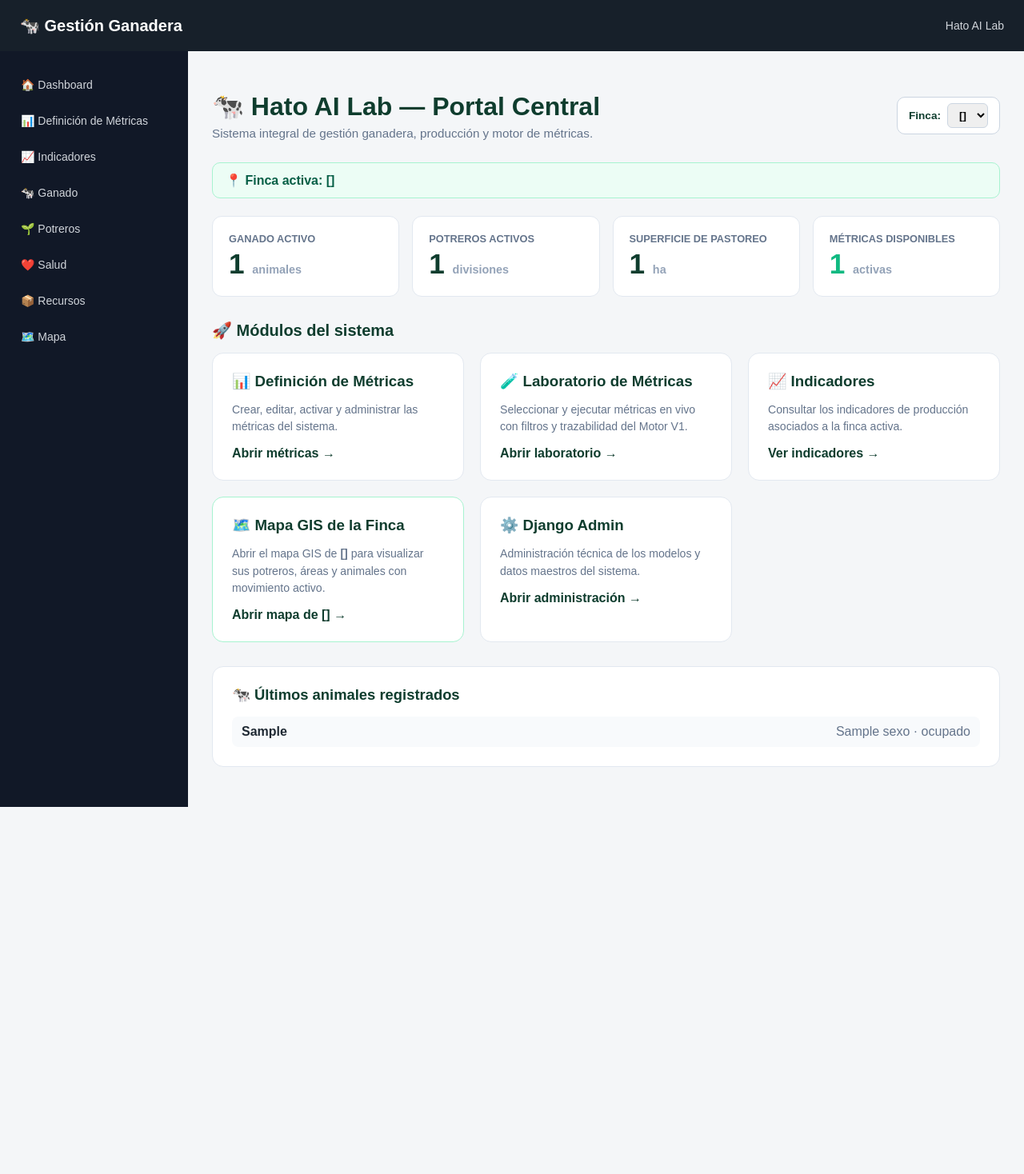
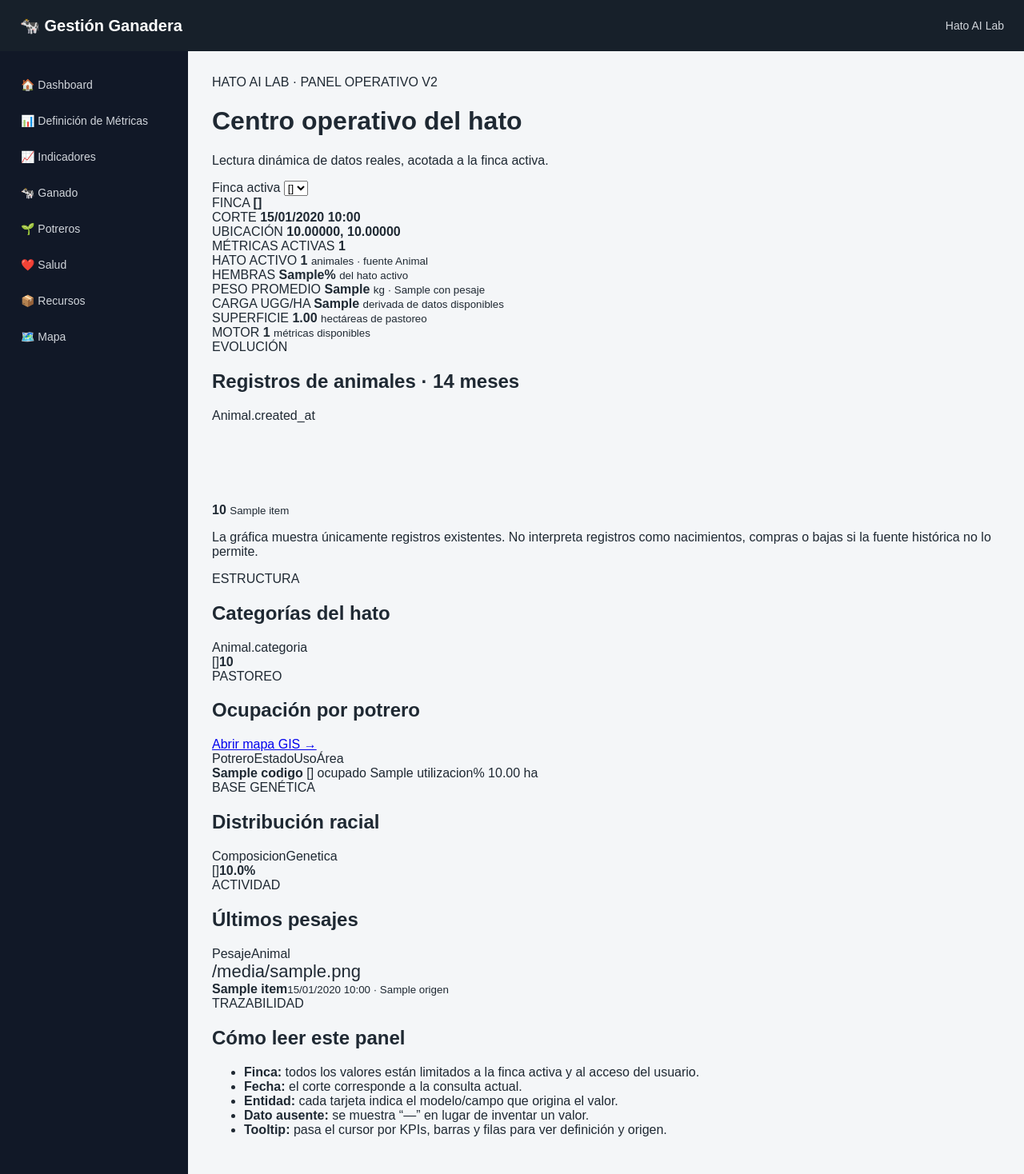
Before and after one commit to hata1010/hato-ai-lab, a Django app: template apps/administrador/templates/administrador/dashboard.html in a window 1280 px wide. Shown: the whole page at 80% size. Before the commit the page ends 1009 px from the top, so only its background shows below. Run offline with Django 5.2, Linux system fonts and the light colour scheme; the template is opened without the code that fills it: most values are stand-ins (such as "Sample title", 1, 10 or a date in 2020).

Commit message:
feat(dashboard): implement panel operativo v2 interface

```diff
--- a/apps/administrador/templates/administrador/dashboard.html
+++ b/apps/administrador/templates/administrador/dashboard.html
@@ -1,62 +1,180 @@
 {% extends "administrador/base.html" %}
 
-{% block title %}Hato AI Lab — Portal Central{% endblock %}
+{% block title %}Hato AI Lab — Panel Operativo V2{% endblock %}
 
 {% block content %}
-<div style="max-width: 1100px; margin: 0 auto; padding: 20px 0;">
+<div class="v2-shell">
+    <header class="v2-header">
+        <div>
+            <div class="eyebrow">HATO AI LAB · PANEL OPERATIVO V2</div>
+            <h1>Centro operativo del hato</h1>
+            <p>Lectura dinámica de datos reales, acotada a la finca activa.</p>
+        </div>
+        {% if fincas_disponibles %}
+        <form method="POST" action="{% url 'seleccionar_finca' %}" class="v2-finca-form">
+            {% csrf_token %}
+            <label for="finca_id">Finca activa</label>
+            <select name="finca_id" id="finca_id" onchange="this.form.submit()">
+                {% for f in fincas_disponibles %}
+                <option value="{{ f.id }}" {% if finca and finca.id == f.id %}selected{% endif %}>{{ f.nombre }}</option>
+                {% endfor %}
+            </select>
+            <input type="hidden" name="next" value="{{ request.path }}">
+        </form>
+        {% endif %}
+    </header>
 
-    <div style="display:flex; justify-content:space-between; align-items:center; gap:15px; flex-wrap:wrap; margin-bottom:28px;">
+    {% if finca %}
+    <section class="v2-context">
         <div>
-            <h1 style="font-size:2rem; font-weight:800; color:#0f3d2e; margin:0 0 6px;">🐄 Hato AI Lab — Portal Central</h1>
-            <p style="color:#64748b; margin:0; font-size:.95rem;">Sistema integral de gestión ganadera, producción y motor de métricas.</p>
+            <span class="context-label">FINCA</span>
+            <strong>{{ finca.nombre }}</strong>
         </div>
+        <div>
+            <span class="context-label">CORTE</span>
+            <strong>{{ now|date:"d/m/Y H:i" }}</strong>
+        </div>
+        <div>
+            <span class="context-label">UBICACIÓN</span>
+            <strong>{% if ubicacion_finca %}{{ ubicacion_finca.lat|floatformat:5 }}, {{ ubicacion_finca.lon|floatformat:5 }}{% else %}No registrada{% endif %}</strong>
+        </div>
+        <div>
+            <span class="context-label">MÉTRICAS ACTIVAS</span>
+            <strong>{{ total_metricas }}</strong>
+        </div>
+    </section>
 
-        {% if fincas_disponibles %}
-        <div style="background:white; padding:7px 14px; border-radius:10px; border:1px solid #cbd5e1;">
-            <form method="POST" action="{% url 'seleccionar_finca' %}" style="display:flex; align-items:center; gap:8px;">
-                {% csrf_token %}
-                <label for="finca_id" style="font-weight:700; font-size:.85rem; color:#0f3d2e;">Finca:</label>
-                <select name="finca_id" id="finca_id" onchange="this.form.submit()" style="padding:6px 10px; border-radius:6px; border:1px solid #cbd5e1; font-weight:700;">
-                    {% for f in fincas_disponibles %}
-                    <option value="{{ f.id }}" {% if finca and finca.id == f.id %}selected{% endif %}>{{ f.nombre }}</option>
-                    {% endfor %}
-                </select>
-                <input type="hidden" name="next" value="{{ request.path }}">
-            </form>
-        </div>
-        {% endif %}
+    <section class="v2-kpis">
+        <article class="v2-kpi" data-tooltip="Animales con estado activo pertenecientes a la finca seleccionada. Fuente: Animal.estado + Animal.finca.">
+            <span>HATO ACTIVO</span>
+            <strong>{{ total_animales }}</strong>
+            <small>animales · fuente Animal</small>
+        </article>
+        <article class="v2-kpi" data-tooltip="Porcentaje de animales activos cuyo sexo registrado es Hembra. Fuente: Animal.sexo + Animal.finca.">
+            <span>HEMBRAS</span>
+            <strong>{{ hembras_pct }}%</strong>
+            <small>del hato activo</small>
+        </article>
+        <article class="v2-kpi" data-tooltip="Promedio del último pesaje disponible por animal activo. Fuente: PesajeAnimal.fecha/peso_kg.">
+            <span>PESO PROMEDIO</span>
+            <strong>{% if peso_promedio %}{{ peso_promedio }}{% else %}—{% endif %}</strong>
+            <small>kg · {{ animales_con_peso }} con pesaje</small>
+        </article>
+        <article class="v2-kpi" data-tooltip="Carga estimada como peso vivo total / 450 kg UGG / hectáreas de potreros activos. No se calcula si falta peso o superficie.">
+            <span>CARGA UGG/HA</span>
+            <strong>{% if carga_ugg_ha %}{{ carga_ugg_ha }}{% else %}—{% endif %}</strong>
+            <small>derivada de datos disponibles</small>
+        </article>
+        <article class="v2-kpi" data-tooltip="Suma del área_hectareas de los potreros activos de la finca.">
+            <span>SUPERFICIE</span>
+            <strong>{{ total_hectareas|floatformat:2 }}</strong>
+            <small>hectáreas de pastoreo</small>
+        </article>
+        <article class="v2-kpi" data-tooltip="Cantidad de métricas activas propias de la finca más métricas globales activas. Fuente: Metrica.">
+            <span>MOTOR</span>
+            <strong>{{ total_metricas }}</strong>
+            <small>métricas disponibles</small>
+        </article>
+    </section>
+
+    <div class="v2-grid two">
+        <section class="v2-panel">
+            <div class="v2-panel-head">
+                <div><span class="eyebrow">EVOLUCIÓN</span><h2>Registros de animales · 14 meses</h2></div>
+                <span class="source-chip">Animal.created_at</span>
+            </div>
+            <div class="v2-bars" aria-label="Registros de animales por mes">
+                {% for item in registros_14_meses %}
+                <div class="v2-bar-wrap" data-tooltip="{{ item.label }} · {{ item.total }} registros creados en la finca activa. Fuente: Animal.created_at.">
+                    <div class="v2-bar" style="height:{% if item.total %}{{ item.total }}0{% else %}4{% endif %}px; max-height:150px;"></div>
+                    <strong>{{ item.total }}</strong>
+                    <small>{{ item.label }}</small>
+                </div>
+                {% empty %}<p class="empty">Sin registros en el período.</p>{% endfor %}
+            </div>
+            <p class="v2-note">La gráfica muestra únicamente registros existentes. No interpreta registros como nacimientos, compras o bajas si la fuente histórica no lo permite.</p>
+        </section>
+
+        <section class="v2-panel">
+            <div class="v2-panel-head">
+                <div><span class="eyebrow">ESTRUCTURA</span><h2>Categorías del hato</h2></div>
+                <span class="source-chip">Animal.categoria</span>
+            </div>
+            <div class="v2-list-chart">
+                {% for item in categorias %}
+                <div class="chart-row" data-tooltip="{{ item.nombre }} · {{ item.total }} animales activos. Fuente: Animal.categoria.">
+                    <div class="row-label"><span>{{ item.nombre }}</span><strong>{{ item.total }}</strong></div>
+                    <div class="track"><div class="fill" style="width:{% widthratio item.total total_animales 100 %}%"></div></div>
+                </div>
+                {% empty %}<p class="empty">No hay categorías registradas.</p>{% endfor %}
+            </div>
+        </section>
     </div>
 
-    {% if finca %}
-    <div style="margin-bottom:22px; padding:12px 16px; background:#ecfdf5; border:1px solid #a7f3d0; border-radius:10px; color:#065f46; font-weight:700;">
-        📍 Finca activa: {{ finca.nombre }}
-    </div>
-    {% endif %}
+    <div class="v2-grid two">
+        <section class="v2-panel">
+            <div class="v2-panel-head">
+                <div><span class="eyebrow">PASTOREO</span><h2>Ocupación por potrero</h2></div>
+                {% if finca %}<a class="v2-link" href="{% url 'mapa_finca' finca.id %}">Abrir mapa GIS →</a>{% endif %}
+            </div>
+            <div class="potrero-table">
+                <div class="potrero-row table-head"><span>Potrero</span><span>Estado</span><span>Uso</span><span>Área</span></div>
+                {% for potrero in potreros_operativos %}
+                <div class="potrero-row" data-tooltip="{{ potrero.nombre }} · {{ potrero.carga }}/{{ potrero.capacidad|default:'—' }} animales · {{ potrero.pasto }} · {% if potrero.tiene_poligono %}polígono GIS registrado{% else %}sin polígono GIS{% endif %}.">
+                    <span><strong>{{ potrero.codigo }}</strong> {{ potrero.nombre }}</span>
+                    <span class="status status-{{ potrero.estado_codigo }}">{{ potrero.estado }}</span>
+                    <span>{% if potrero.utilizacion != None %}{{ potrero.utilizacion }}%{% else %}—{% endif %}</span>
+                    <span>{% if potrero.area %}{{ potrero.area|floatformat:2 }} ha{% else %}—{% endif %}</span>
+                </div>
+                {% empty %}<p class="empty">No hay potreros activos.</p>{% endfor %}
+            </div>
+        </section>
 
-    <div style="display:grid; grid-template-columns:repeat(auto-fit,minmax(220px,1fr)); gap:16px; margin-bottom:30px;">
-        <div style="background:white; border:1px solid #e2e8f0; border-radius:12px; padding:20px;"><div style="font-size:.8rem; font-weight:700; color:#64748b; text-transform:uppercase;">Ganado activo</div><div style="font-size:2.2rem; font-weight:800; color:#0f3d2e; margin-top:4px;">{{ total_animales }} <span style="font-size:.9rem; color:#94a3b8;">animales</span></div></div>
-        <div style="background:white; border:1px solid #e2e8f0; border-radius:12px; padding:20px;"><div style="font-size:.8rem; font-weight:700; color:#64748b; text-transform:uppercase;">Potreros activos</div><div style="font-size:2.2rem; font-weight:800; color:#0f3d2e; margin-top:4px;">{{ total_potreros }} <span style="font-size:.9rem; color:#94a3b8;">divisiones</span></div></div>
-        <div style="background:white; border:1px solid #e2e8f0; border-radius:12px; padding:20px;"><div style="font-size:.8rem; font-weight:700; color:#64748b; text-transform:uppercase;">Superficie de pastoreo</div><div style="font-size:2.2rem; font-weight:800; color:#0f3d2e; margin-top:4px;">{{ total_hectareas }} <span style="font-size:.9rem; color:#94a3b8;">ha</span></div></div>
-        <div style="background:white; border:1px solid #e2e8f0; border-radius:12px; padding:20px;"><div style="font-size:.8rem; font-weight:700; color:#64748b; text-transform:uppercase;">Métricas disponibles</div><div style="font-size:2.2rem; font-weight:800; color:#10b981; margin-top:4px;">{{ total_metricas }} <span style="font-size:.9rem; color:#94a3b8;">activas</span></div></div>
+        <section class="v2-panel">
+            <div class="v2-panel-head">
+                <div><span class="eyebrow">BASE GENÉTICA</span><h2>Distribución racial</h2></div>
+                <span class="source-chip">ComposicionGenetica</span>
+            </div>
+            <div class="v2-list-chart">
+                {% for item in genetica %}
+                <div class="chart-row" data-tooltip="{{ item.nombre }} · {{ item.total|floatformat:2 }}% acumulado en composiciones registradas. Fuente: ComposicionGenetica.">
+                    <div class="row-label"><span>{{ item.nombre }}</span><strong>{{ item.total|floatformat:1 }}%</strong></div>
+                    <div class="track"><div class="fill genetic" style="width:{% if item.total > 100 %}100{% else %}{{ item.total }}{% endif %}%"></div></div>
+                </div>
+                {% empty %}<p class="empty">No hay composición genética registrada.</p>{% endfor %}
+            </div>
+        </section>
     </div>
 
-    <h2 style="font-size:1.25rem; font-weight:800; color:#0f3d2e; margin:0 0 16px;">🚀 Módulos del sistema</h2>
+    <div class="v2-grid two">
+        <section class="v2-panel">
+            <div class="v2-panel-head">
+                <div><span class="eyebrow">ACTIVIDAD</span><h2>Últimos pesajes</h2></div>
+                <span class="source-chip">PesajeAnimal</span>
+            </div>
+            <div class="activity-v2">
+                {% for item in actividad %}
+                <div class="activity-v2-item" data-tooltip="{{ item.tipo }} · {{ item.origen }} · {{ item.fecha|date:'d/m/Y H:i' }}.">
+                    <span class="activity-icon">{{ item.icono }}</span>
+                    <div><strong>{{ item.titulo }}</strong><small>{{ item.fecha|date:"d/m/Y H:i" }} · {{ item.origen }}</small></div>
+                </div>
+                {% empty %}<p class="empty">No hay pesajes registrados para esta finca.</p>{% endfor %}
+            </div>
+        </section>
 
-    <div style="display:grid; grid-template-columns:repeat(auto-fit,minmax(310px,1fr)); gap:20px; margin-bottom:30px;">
-        <a href="{% url 'produccion:lista_metricas' %}" style="text-decoration:none; color:inherit;"><div style="background:white; border:1px solid #e2e8f0; border-radius:14px; padding:24px; height:100%; box-sizing:border-box;"><h3 style="margin:0 0 8px; color:#0f3d2e;">📊 Definición de Métricas</h3><p style="color:#64748b; font-size:.88rem; line-height:1.5;">Crear, editar, activar y administrar las métricas del sistema.</p><strong style="color:#0f3d2e;">Abrir métricas →</strong></div></a>
-        <a href="{% url 'produccion:probar_metrica_general' %}" style="text-decoration:none; color:inherit;"><div style="background:white; border:1px solid #e2e8f0; border-radius:14px; padding:24px; height:100%; box-sizing:border-box;"><h3 style="margin:0 0 8px; color:#0f3d2e;">🧪 Laboratorio de Métricas</h3><p style="color:#64748b; font-size:.88rem; line-height:1.5;">Seleccionar y ejecutar métricas en vivo con filtros y trazabilidad del Motor V1.</p><strong style="color:#0f3d2e;">Abrir laboratorio →</strong></div></a>
-        <a href="{% url 'produccion:indicadores' %}" style="text-decoration:none; color:inherit;"><div style="background:white; border:1px solid #e2e8f0; border-radius:14px; padding:24px; height:100%; box-sizing:border-box;"><h3 style="margin:0 0 8px; color:#0f3d2e;">📈 Indicadores</h3><p style="color:#64748b; font-size:.88rem; line-height:1.5;">Consultar los indicadores de producción asociados a la finca activa.</p><strong style="color:#0f3d2e;">Ver indicadores →</strong></div></a>
-
-        {% if finca %}
-        <a href="{% url 'mapa_finca' finca.id %}" style="text-decoration:none; color:inherit;" title="Abrir el mapa GIS de la finca activa"><div style="background:white; border:1px solid #a7f3d0; border-radius:14px; padding:24px; height:100%; box-sizing:border-box;"><h3 style="margin:0 0 8px; color:#0f3d2e;">🗺️ Mapa GIS de la Finca</h3><p style="color:#64748b; font-size:.88rem; line-height:1.5;">Abrir el mapa GIS de <strong>{{ finca.nombre }}</strong> para visualizar sus potreros, áreas y animales con movimiento activo.</p><strong style="color:#0f3d2e;">Abrir mapa de {{ finca.nombre }} →</strong></div></a>
-        {% else %}
-        <div style="background:#f8fafc; border:1px dashed #cbd5e1; border-radius:14px; padding:24px;"><h3 style="margin:0 0 8px; color:#64748b;">🗺️ Mapa GIS</h3><p style="color:#64748b; font-size:.88rem; line-height:1.5; margin:0;">Selecciona una finca activa para habilitar el mapa GIS.</p></div>
-        {% endif %}
-
-        <a href="/admin/" style="text-decoration:none; color:inherit;"><div style="background:white; border:1px solid #e2e8f0; border-radius:14px; padding:24px; height:100%; box-sizing:border-box;"><h3 style="margin:0 0 8px; color:#0f3d2e;">⚙️ Django Admin</h3><p style="color:#64748b; font-size:.88rem; line-height:1.5;">Administración técnica de los modelos y datos maestros del sistema.</p><strong style="color:#0f3d2e;">Abrir administración →</strong></div></a>
+        <section class="v2-panel provenance">
+            <div class="v2-panel-head"><div><span class="eyebrow">TRAZABILIDAD</span><h2>Cómo leer este panel</h2></div></div>
+            <ul>
+                <li><strong>Finca:</strong> todos los valores están limitados a la finca activa y al acceso del usuario.</li>
+                <li><strong>Fecha:</strong> el corte corresponde a la consulta actual.</li>
+                <li><strong>Entidad:</strong> cada tarjeta indica el modelo/campo que origina el valor.</li>
+                <li><strong>Dato ausente:</strong> se muestra “—” en lugar de inventar un valor.</li>
+                <li><strong>Tooltip:</strong> pasa el cursor por KPIs, barras y filas para ver definición y origen.</li>
+            </ul>
+        </section>
     </div>
-
-    <section style="background:white; border:1px solid #e2e8f0; border-radius:14px; padding:24px;"><h2 style="font-size:1.15rem; color:#0f3d2e; margin:0 0 16px;">🐄 Últimos animales registrados</h2>{% if ultimos_animales %}<div style="display:grid; gap:8px;">{% for animal in ultimos_animales %}<div style="display:flex; justify-content:space-between; gap:12px; padding:10px 12px; background:#f8fafc; border-radius:8px;"><strong>{{ animal.numero_arete }}</strong><span style="color:#64748b;">{{ animal.sexo }} · {{ animal.estado }}</span></div>{% endfor %}</div>{% else %}<p style="color:#64748b; margin:0;">No hay animales registrados en la finca activa.</p>{% endif %}</section>
-
+    {% else %}
+    <section class="v2-empty-state"><h2>No hay una finca activa</h2><p>Selecciona una finca autorizada para visualizar el Panel Operativo V2.</p></section>
+    {% endif %}
 </div>
 {% endblock %}
```
